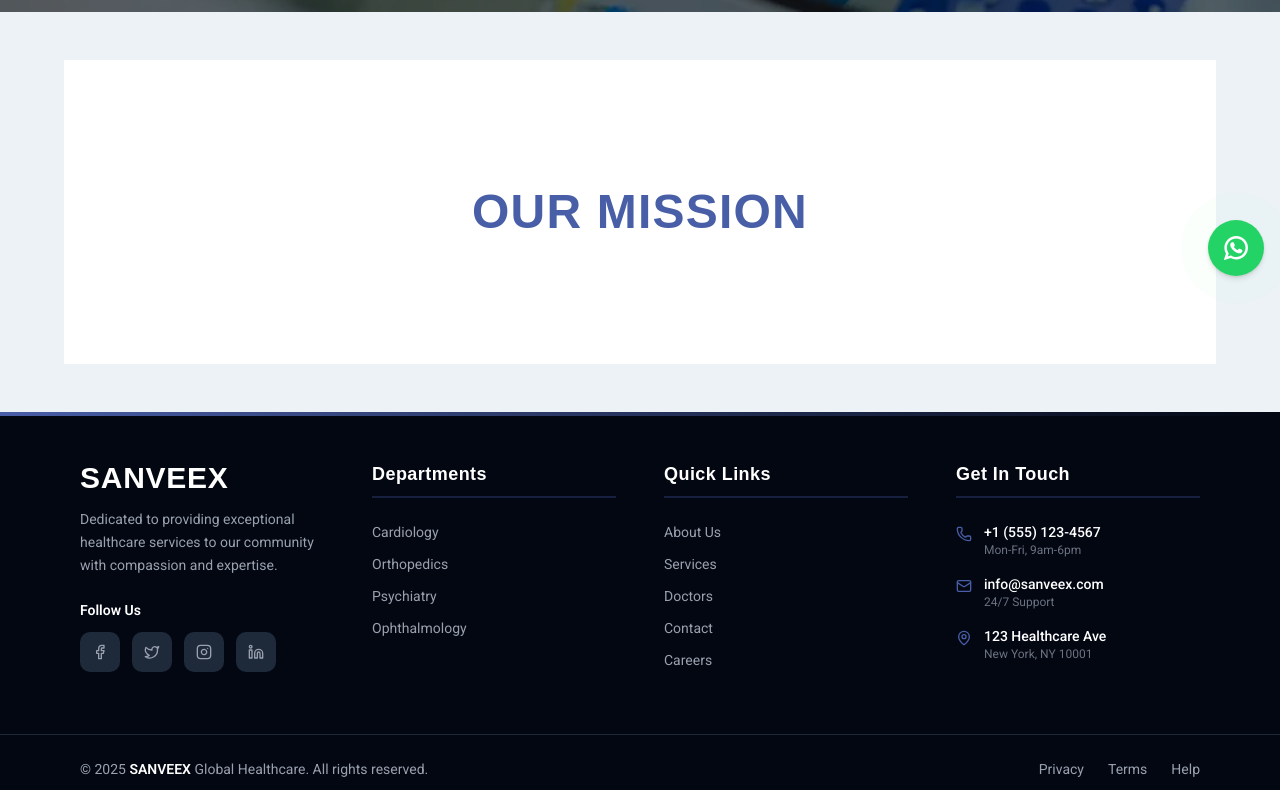
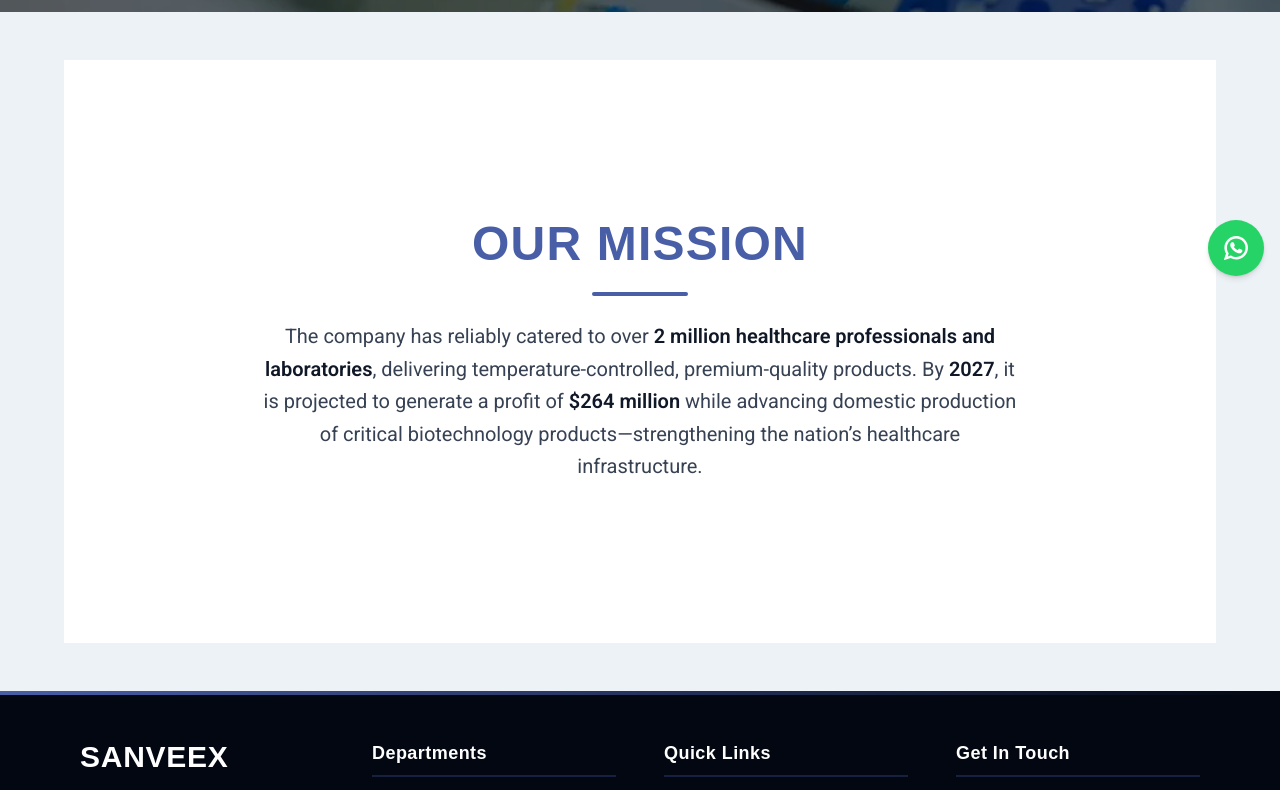
Before and after one commit to Pervej0/sanveex, a Next.js app: page /about/mission-and-values in a window 1280 px wide. Shown: the part 508-1298 px from the top of the page. Built offline with nearby package versions, Linux system fonts and the light colour scheme; a web font is replaced by a local one.

Commit message:
change about text

```diff
--- a/src/app/about/mission-and-values/page.tsx
+++ b/src/app/about/mission-and-values/page.tsx
@@ -2,17 +2,31 @@ import React from "react";
 
 const MissionPage = () => {
   return (
-    <>
-      <section className="py-16 md:py-20">
-        <div className="container mx-auto px-4">
-          <div className="text-center max-w-4xl mx-auto">
-            <h2 className="text-3xl md:text-4xl lg:text-5xl font-bold text-primary uppercase">
-              Our <span className="text-primary uppercase">Mission</span>
-            </h2>
-          </div>
-        </div>
-      </section>
-    </>
+    <section className="relative py-20 md:py-28">
+      <div className="text-center">
+        {/* Heading */}
+        <h2 className="text-3xl md:text-4xl lg:text-5xl font-extrabold text-primary tracking-wide uppercase">
+          Our <span className="text-primary">Mission</span>
+        </h2>
+
+        {/* Divider */}
+        <div className="w-24 h-1 bg-primary mx-auto my-6 rounded-full" />
+
+        {/* Mission Text */}
+        <p className="text-gray-700 text-lg md:text-xl leading-relaxed max-w-3xl mx-auto">
+          The company has reliably catered to over{" "}
+          <span className="font-semibold text-gray-900">
+            2 million healthcare professionals and laboratories
+          </span>
+          , delivering temperature-controlled, premium-quality products. By{" "}
+          <span className="font-semibold text-gray-900">2027</span>, it is
+          projected to generate a profit of{" "}
+          <span className="font-semibold text-gray-900">$264 million</span>{" "}
+          while advancing domestic production of critical biotechnology
+          products—strengthening the nation’s healthcare infrastructure.
+        </p>
+      </div>
+    </section>
   );
 };
 
--- a/src/components/home/BestMedicine.tsx
+++ b/src/components/home/BestMedicine.tsx
@@ -59,7 +59,7 @@ export default function BestMedicine() {
   let sliderRef: Slider | null;
 
   const settings = {
-    dots: true,
+    dots: false,
     infinite: true,
     speed: 600,
     slidesToShow: 4, // Requirement: 4 items on large devices
--- a/src/components/home/WhyChooseUs.tsx
+++ b/src/components/home/WhyChooseUs.tsx
@@ -96,14 +96,26 @@ export default function AboutUsSection() {
           title="About Us"
         />
 
-        <p className="text-center text-[#202e44]/80 max-w-3xl mx-auto mb-16 leading-relaxed">
-          The company has reliably catered to over 2 million healthcare
-          professionals and laboratories, delivering temperature controlled,
-          premium quality products. By 2027, it is projected to generate a
-          profit of $264 million and is strategically advancing plans to
-          establish domestic production of critical biotechnology products,
-          reinforcing the nation’s healthcare infrastructure.
-        </p>
+        <div className="max-w-4xl mx-auto mb-16 text-center text-[#202e44]/80 leading-relaxed space-y-6">
+          <p>
+            Sanveex is built by a team of experienced professionals with
+            backgrounds across multinational and leading local pharmaceutical
+            organizations. With strong expertise in product management, brand
+            strategy, and market development, the team has deliberately planned
+            and executed initiatives to build an organization focused on
+            delivering meaningful and sustainable healthcare impact.
+          </p>
+
+          <p>
+            The leadership team brings combined experience from the
+            pharmaceutical and MedTech sectors, positioning Sanveex to address
+            complex healthcare challenges through solutions that are both
+            innovative and practical. Within a relatively short period, Sanveex
+            has established a growing healthcare product portfolio designed to
+            improve patient outcomes and strengthen healthcare delivery across
+            Bangladesh.
+          </p>
+        </div>
 
         <div className="grid grid-cols-1 md:grid-cols-3 gap-8 relative">
           {/* Left */}
```
